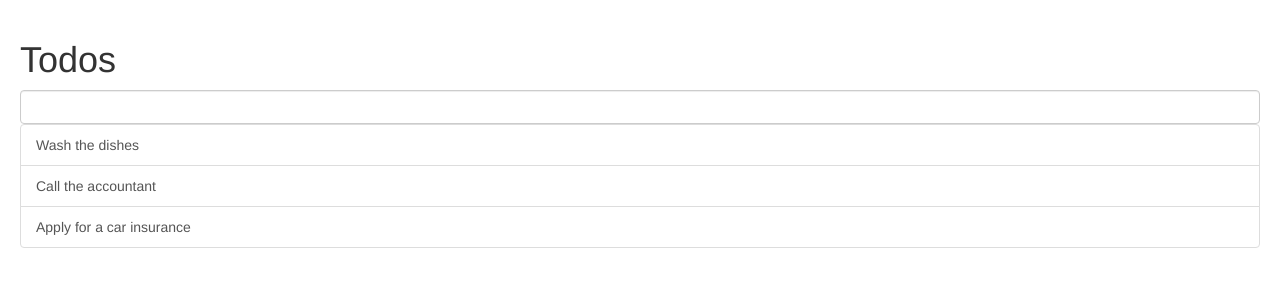
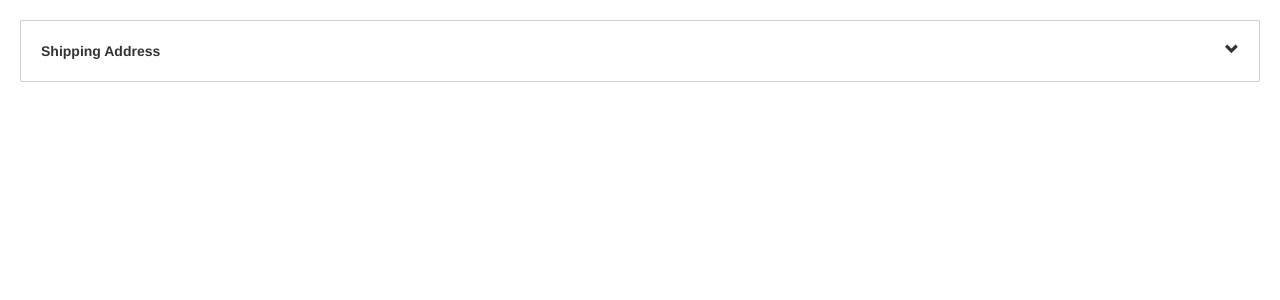
Before and after one commit to ShahinAlKabirMitul/AngularAnimation, an Angular app: page / in a window 1280 px wide. Shown: the top 300 px of the page. Built offline with nearby package versions, Linux system fonts and the light colour scheme.

Commit message:
Custom State

```diff
--- a/src/app/app.component.html
+++ b/src/app/app.component.html
@@ -1,10 +1,10 @@
-<todos></todos>
+<!-- <todos></todos> -->
 
-<!-- <zippy title="Shipping Address">
+<zippy title="Shipping Address">
   <p>
     Lorem ipsum dolor sit amet, consectetur adipiscing elit. Vivamus hendrerit semper suscipit. Etiam vulputate leo orci, a maximus libero commodo eget. Aliquam convallis interdum turpis. Maecenas sagittis at ante at cursus. Pellentesque purus risus, viverra in justo efficitur, rutrum tempus odio. Suspendisse euismod congue varius. Integer quis dolor sit amet nisl pulvinar ultricies.
   </p>
   <p>
     Maecenas quam purus, pretium vel fringilla non, porta a risus. Aenean ornare ex erat, a posuere nulla auctor et. Pellentesque imperdiet augue nec sem dictum vulputate. Morbi sodales, dui et maximus interdum, lectus mi pellentesque nisi, eget mattis est est quis augue. Ut id venenatis mauris. Quisque nec dignissim nisi, vitae semper nulla. Fusce laoreet diam neque, vitae consectetur enim imperdiet et.
   </p>
-</zippy> -->
+</zippy>
--- a/src/app/zippy/zippy.component.html
+++ b/src/app/zippy/zippy.component.html
@@ -11,7 +11,9 @@
       }"
     ></span>
   </div>
-  <div class="zippy-body" [hidden]="!isExpanded">
+  <div
+    [@expendCollapse]="isExpanded ? 'expended':'collapsed' "
+    class="zippy-body" >
     <ng-content></ng-content>
   </div>
 </div>
--- a/src/app/zippy/zippy.component.ts
+++ b/src/app/zippy/zippy.component.ts
@@ -1,9 +1,41 @@
 import { Component, Input } from '@angular/core';
+import {
+  animate,
+  animateChild,
+  keyframes,
+  query,
+  state,
+  style,
+  transition,
+  trigger,
+  useAnimation,
+  group,
+  stagger,
+} from '@angular/animations';
 
 @Component({
   selector: 'zippy',
   templateUrl: './zippy.component.html',
   styleUrls: ['./zippy.component.css'],
+  animations:[
+    trigger('expendCollapse',[
+      state('collapsed',style({
+        height:0,
+        overflow:'hidden',
+
+        paddingTop:0,
+        paddingBottom:0
+
+      })),
+
+      transition('collapsed=> expended',[
+          animate('300ms ease-out')
+      ]),
+      transition('expended=> collapsed',[
+        animate('300ms ease-in')
+    ])
+    ])
+  ]
 })
 export class ZippyComponent  {
   @Input('title') title: string;
```
